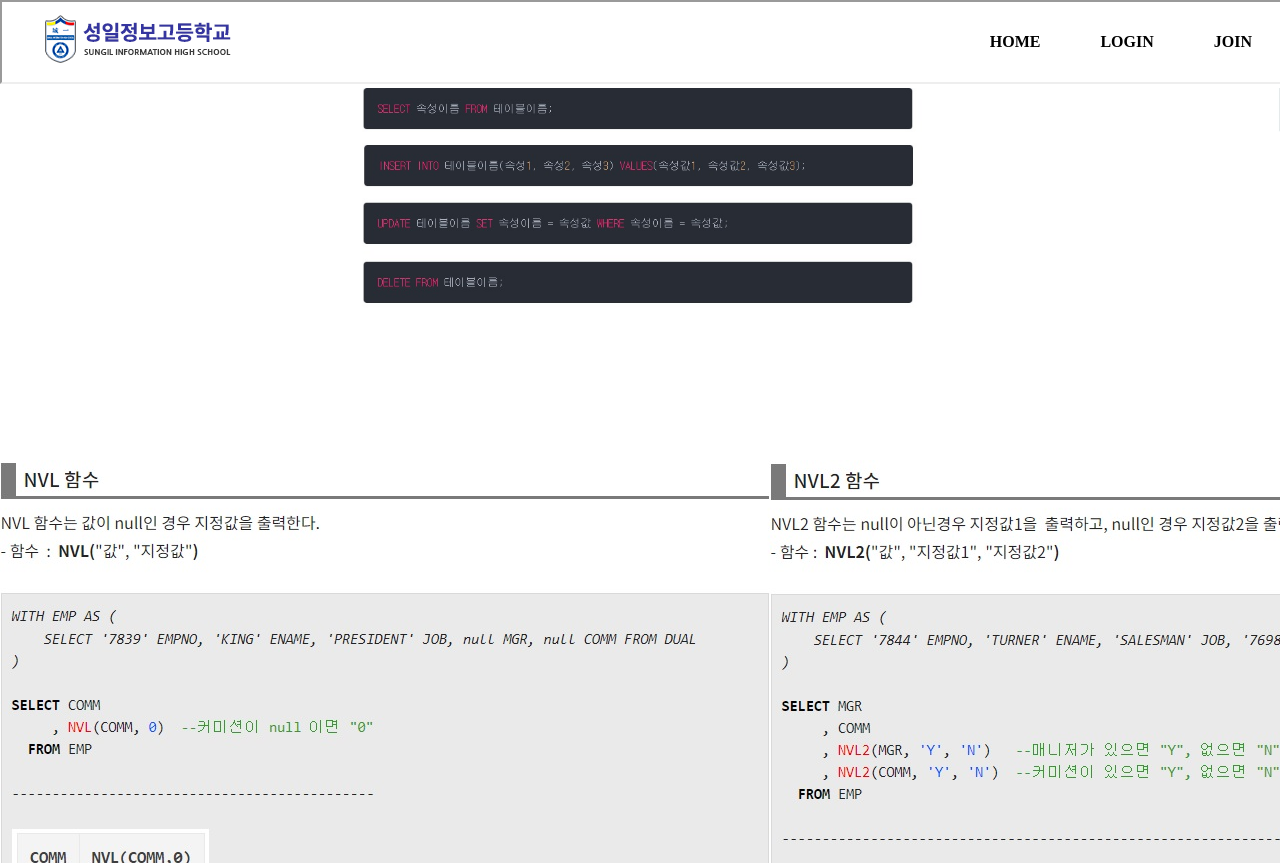
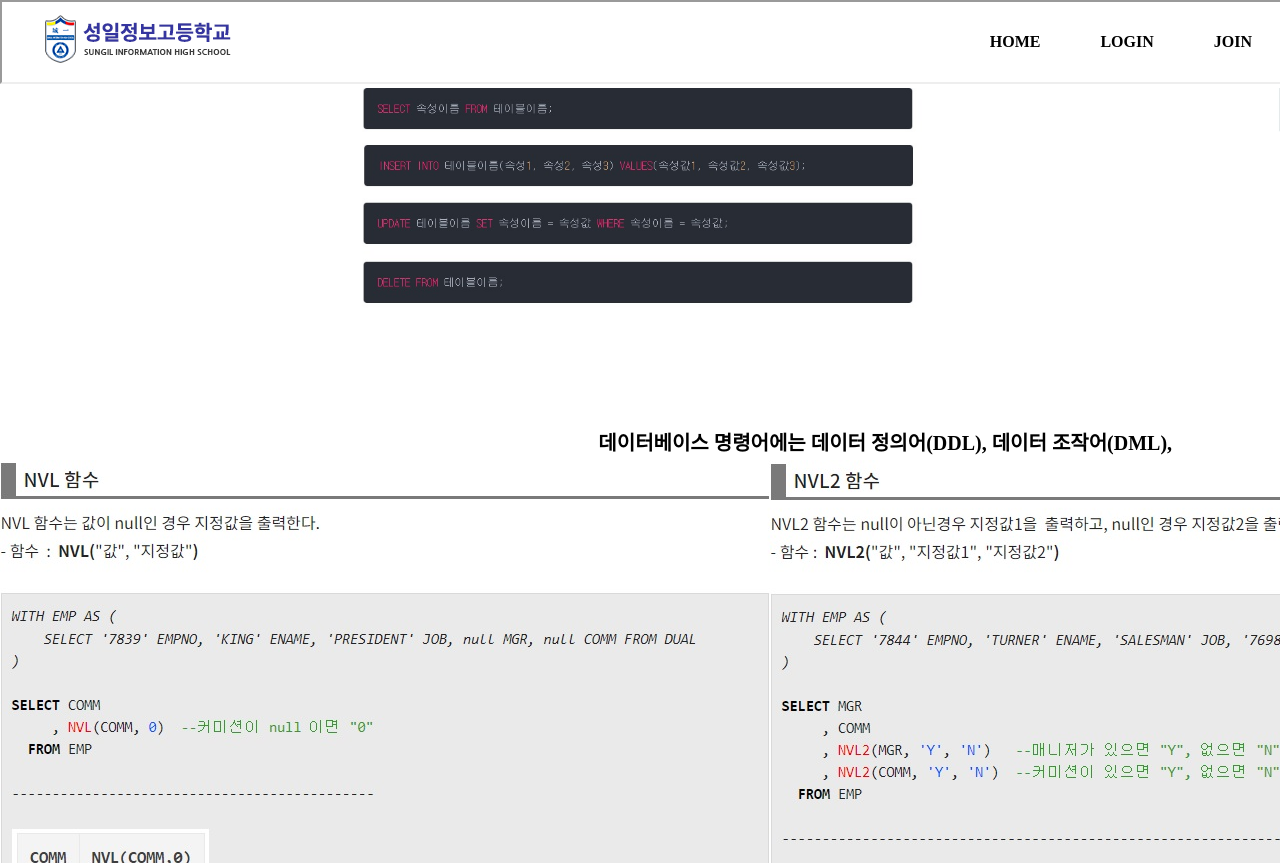
Before and after one commit to yangsuho/portfolio, a plain HTML site: page 21510-portfolio/layout/sql.html in a window 1280 px wide. Shown: the top 863 px of the page. Drawn offline with Linux system fonts and the light colour scheme.

Commit message:
Update style.css

```diff
--- a/21510-portfolio/css/style.css
+++ b/21510-portfolio/css/style.css
@@ -30,7 +30,8 @@
 .image .text3 {
   line-height: 50px;
   position:absolute;
-
+  top:80px;
+  left:525px;
   color: black;
   text-aglin: center;
 
```
